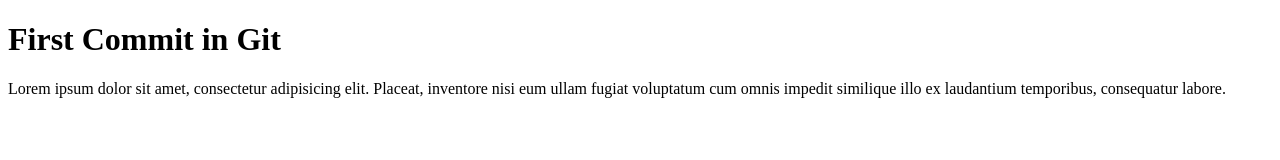
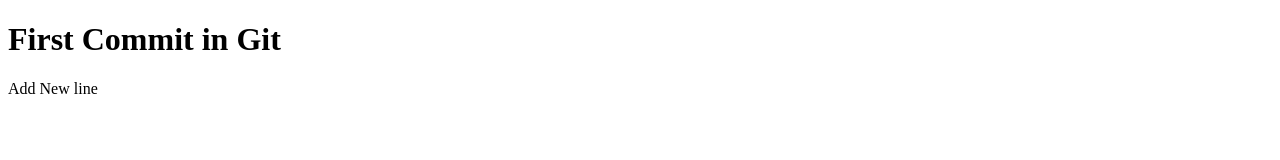
Before and after one commit to MarwaSami/R1-.NET-2026, a plain HTML site: page index.html in a window 1280 px wide. Drawn offline with Linux system fonts and the light colour scheme.

Commit message:
Version 2

```diff
--- a/index.html
+++ b/index.html
@@ -10,8 +10,7 @@
 <body>
     <h1>First Commit in Git</h1>
     <p>
-        Lorem ipsum dolor sit amet, consectetur adipisicing elit. Placeat, inventore nisi eum ullam fugiat voluptatum
-        cum omnis impedit similique illo ex laudantium temporibus, consequatur labore.
+        Add New line
     </p>
 </body>
 
```
